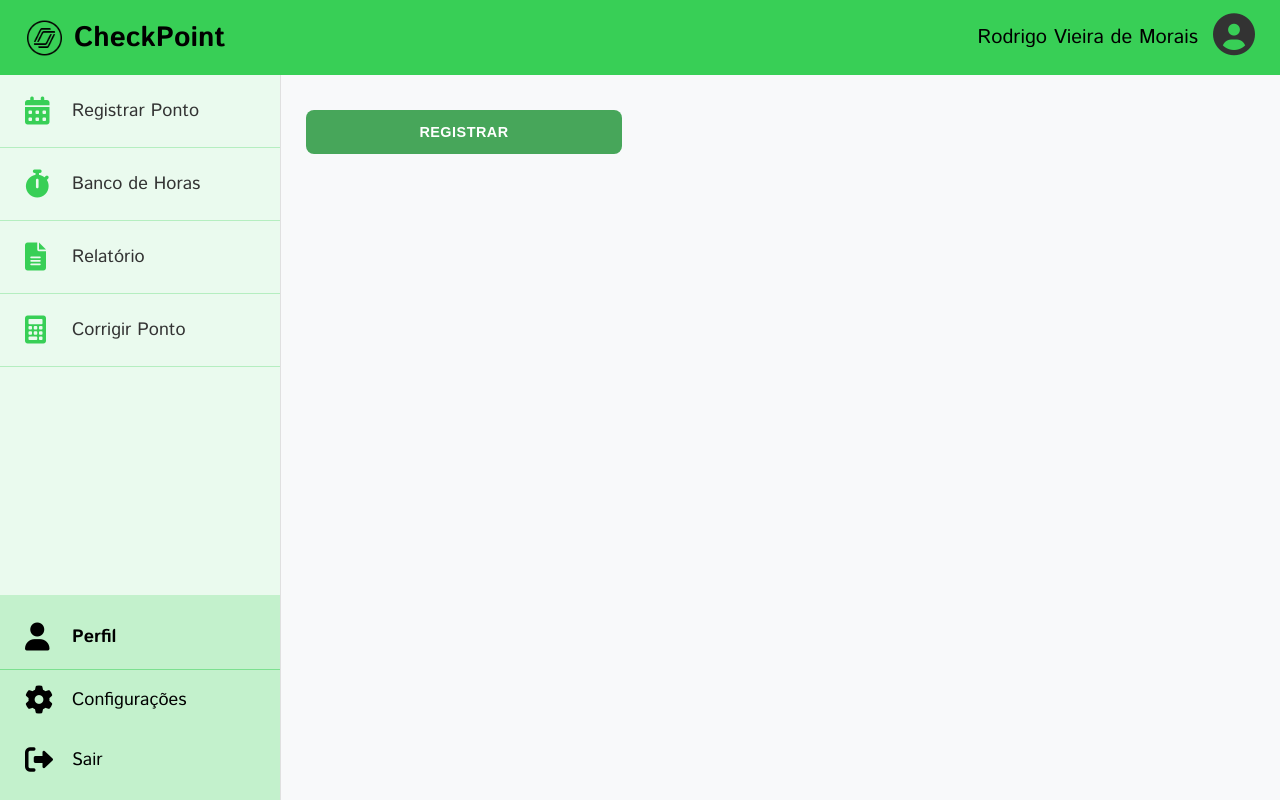
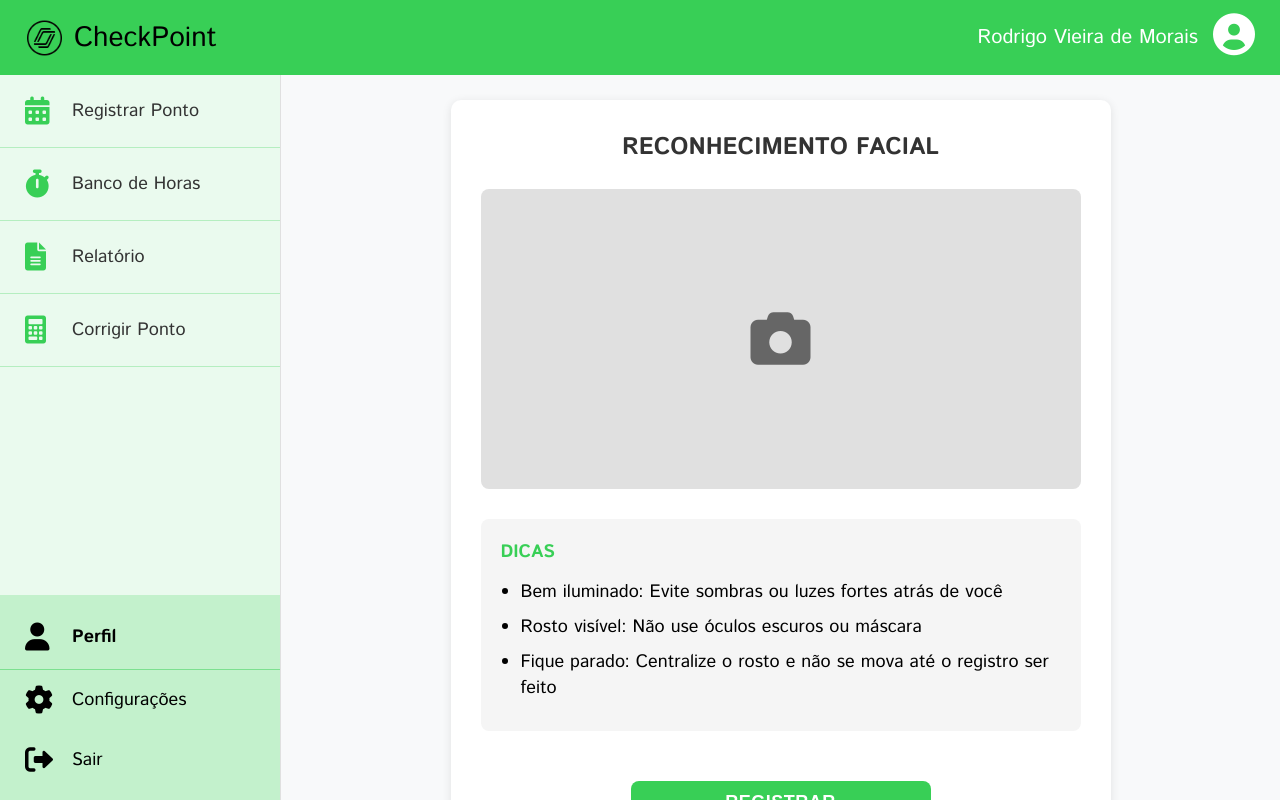
Before and after one commit to josefernandob/CheckPoint, a React (Vite) app: page /facial in a window 1280 px wide. Built offline with nearby package versions, Linux system fonts and the light colour scheme.

Commit message:
deploy 2.8

```diff
--- a/src/pages/Login/Facial.jsx
+++ b/src/pages/Login/Facial.jsx
@@ -1,13 +1,30 @@
-import React from 'react';
+import React, { useState } from 'react';
 import { useNavigate } from 'react-router-dom';
-import styles from './Facial.module.css'; // Corrigido o nome do arquivo CSS Module
+import styles from './Facial.module.css';
 
 export default function Facial() {
   const navigate = useNavigate();
+  const [isRecognizing, setIsRecognizing] = useState(false);
+  const [showConfirmation, setShowConfirmation] = useState(false);
+
+  const handleRegister = () => {
+    setIsRecognizing(true);
+
+    // Simula o processo de reconhecimento
+    setTimeout(() => {
+      setShowConfirmation(true);
+      setIsRecognizing(false);
+
+      // Redireciona após 2 segundos
+      setTimeout(() => {
+        navigate('/registrar');
+      }, 2000);
+    }, 1500);
+  };
 
   return (
     <div className={styles.appContainer}>
-      {/* Header */}
+      {/* Header (mantido igual) */}
       <div className={styles.header}>
         <div className={styles.headerLeft}>
           <img
@@ -25,9 +42,9 @@ export default function Facial() {
         </div>
       </div>
 
-      {/* Main Container */}
+      {/* Main Container (mantido igual) */}
       <div className={styles.container}>
-        {/* Sidebar */}
+        {/* Sidebar (mantido igual) */}
         <div className={styles.sidebar}>
           <div className={styles.topMenu}>
             <div
@@ -94,15 +111,51 @@ export default function Facial() {
           </div>
         </div>
 
-        {/* Main Content vazio */}
+        {/* Main Content */}
         <div className={styles.mainContent}>
+          <div className={styles.facialRecognition}>
+            <h2>RECONHECIMENTO FACIAL</h2>
 
-       <div className={styles.reg}>
-        <button onClick={() => navigate('/RegisDone')}>
+            {/* Área da câmera com confirmação */}
+            <div className={styles.cameraPreview}>
+              <div className={styles.cameraPlaceholder}>
+                {showConfirmation ? (
+                  <div className={styles.confirmationSymbol}>✓</div>
+                ) : (
+                  <i className="fas fa-camera"></i>
+                )}
+              </div>
+            </div>
 
-                     REGISTRAR
-                   </button>
-              </div>
+            {/* Dicas (mantido igual) */}
+            <div className={styles.tips}>
+              <h3>DICAS</h3>
+              <ul>
+                <li>Bem iluminado: Evite sombras ou luzes fortes atrás de você</li>
+                <li>Rosto visível: Não use óculos escuros ou máscara</li>
+                <li>Fique parado: Centralize o rosto e não se mova até o registro ser feito</li>
+              </ul>
+            </div>
+
+            {/* Botão com estados controlados */}
+            <button
+              className={`${styles.registerButton} ${
+                showConfirmation ? styles.confirmedButton : ''
+              }`}
+              onClick={handleRegister}
+              disabled={isRecognizing || showConfirmation}
+            >
+              {isRecognizing ? (
+                <>
+                  <i className="fas fa-spinner fa-spin"></i> Reconhecendo...
+                </>
+              ) : showConfirmation ? (
+                "Registro Confirmado!"
+              ) : (
+                "REGISTRAR"
+              )}
+            </button>
+          </div>
         </div>
       </div>
     </div>
--- a/src/pages/Login/Facial.module.css
+++ b/src/pages/Login/Facial.module.css
@@ -1,10 +1,16 @@
-/* Global Styles */
+/* Facial.module.css - Versão Completa Corrigida */
+
+/* Estilos Globais */
 .appContainer {
   font-size: 18px;
   font-family: "Istok Web", sans-serif;
+  height: 100vh;
+  display: flex;
+  flex-direction: column;
+  overflow: hidden;
 }
 
-/* Header Styles */
+/* Cabeçalho */
 .header {
   background-color: #38CF56;
   padding: 0 25px;
@@ -14,6 +20,7 @@
   align-items: center;
   justify-content: space-between;
   box-shadow: 0 2px 5px rgba(0, 0, 0, 0.1);
+  flex-shrink: 0;
 }
 
 .headerLeft {
@@ -29,9 +36,11 @@
 
 .logoText {
   font-size: 28px;
-  font-weight: 600;
+  font-family: "Istok Web", sans-serif;
+  font-weight: normal;
 }
 
+/* AQUI: Nome e ícone na cor branca */
 .userInfo {
   display: flex;
   align-items: center;
@@ -41,26 +50,30 @@
 .userName {
   font-size: 20px;
   font-weight: 500;
+  color: white; /* nome Rodrigo branco */
 }
 
 .userAvatar {
   font-size: 42px;
-  color: #333;
+  color: white; /* ícone branco */
 }
 
-/* Main Container */
+/* Container Principal */
 .container {
   display: flex;
-  min-height: calc(100vh - 75px);
+  flex: 1;
+  min-height: 0;
+  overflow: hidden;
 }
 
-/* Sidebar Styles */
+/* Barra Lateral de Navegação (Sidebar) */
 .sidebar {
   width: 280px;
   display: flex;
   flex-direction: column;
   background-color: white;
   border-right: 1px solid #e0e0e0;
+  overflow-y: auto;
 }
 
 .topMenu {
@@ -140,17 +153,212 @@
   margin-right: 15px;
 }
 
-/* Main Content Placeholder */
+/* Conteúdo Principal */
 .mainContent {
   flex: 1;
   padding: 25px;
   background-color: #f8f9fa;
+  display: flex;
+  justify-content: center;
+  align-items: flex-start;
+  overflow-y: auto;
 }
 
-.reg {
-width: 316px;
-height: 61px;
-flex-shrink: 0;
+.facialRecognition {
+  max-width: 600px;
+  width: 100%;
+  text-align: center;
+  padding: 30px;
+  background: white;
+  border-radius: 10px;
+  box-shadow: 0 2px 10px rgba(0, 0, 0, 0.1);
+  margin: auto;
+}
 
+.facialRecognition h2 {
+  color: #333;
+  margin: 0 0 25px 0;
+  font-size: 24px;
+  font-weight: 600;
+  position: relative;
+  z-index: 1;
+  width: 100%;
+  display: block;
+}
 
+.cameraPreview {
+  margin: 0 auto 30px;
+  width: 100%;
+  position: relative;
 }
+
+.cameraPlaceholder {
+  width: 100%;
+  height: 300px;
+  background-color: #e0e0e0;
+  border-radius: 8px;
+  display: flex;
+  align-items: center;
+  justify-content: center;
+  font-size: 60px;
+  color: #666;
+}
+
+.confirmationSymbol {
+  font-size: 100px;
+  color: #38CF56;
+  font-weight: bold;
+  animation: fadeIn 0.5s ease-out;
+}
+
+@keyframes fadeIn {
+  from {
+    opacity: 0;
+    transform: scale(0.8);
+  }
+  to {
+    opacity: 1;
+    transform: scale(1);
+  }
+}
+
+.tips {
+  background-color: #f5f5f5;
+  padding: 20px;
+  border-radius: 8px;
+  margin: 30px 0;
+  text-align: left;
+}
+
+.tips h3 {
+  margin-top: 0;
+  color: #38CF56;
+  font-size: 18px;
+  margin-bottom: 15px;
+}
+
+.tips ul {
+  padding-left: 20px;
+  margin: 0;
+}
+
+.tips li {
+  margin-bottom: 10px;
+  line-height: 1.4;
+}
+
+.registerButton {
+  background-color: #38CF56;
+  color: white;
+  border: none;
+  padding: 15px 40px;
+  font-size: 18px;
+  border-radius: 8px;
+  cursor: pointer;
+  font-weight: bold;
+  transition: all 0.3s;
+  width: 100%;
+  max-width: 300px;
+  margin-top: 20px;
+  display: inline-flex;
+  align-items: center;
+  justify-content: center;
+  gap: 10px;
+}
+
+.registerButton:hover:not(:disabled) {
+  background-color: #2eaa46;
+  transform: translateY(-2px);
+  box-shadow: 0 4px 8px rgba(0, 0, 0, 0.1);
+}
+
+.registerButton:disabled {
+  background-color: #cccccc;
+  color: #666;
+  cursor: not-allowed;
+  transform: none;
+  box-shadow: none;
+}
+
+.registerButton.confirmed {
+  background-color: #38CF56;
+  color: white;
+  cursor: default;
+}
+
+.registerButton i.fa-spinner {
+  animation: spin 1s linear infinite;
+}
+
+@keyframes spin {
+  0% { transform: rotate(0deg); }
+  100% { transform: rotate(360deg); }
+}
+
+/* Responsividade */
+@media (max-width: 768px) {
+  .container {
+    flex-direction: column;
+  }
+
+  .sidebar {
+    width: 100%;
+    flex-direction: row;
+    flex-wrap: wrap;
+  }
+
+  .topMenu {
+    display: flex;
+    flex-wrap: wrap;
+  }
+
+  .menuItem {
+    flex: 1 0 auto;
+    min-width: 150px;
+  }
+
+  .profileSection {
+    display: flex;
+    width: 100%;
+  }
+
+  .profileHeader, .profileMenuItem {
+    flex: 1;
+  }
+
+  .cameraPlaceholder {
+    height: 250px;
+  }
+}
+
+@media (max-width: 480px) {
+  .header {
+    padding: 0 15px;
+    height: 60px;
+  }
+
+  .logoText {
+    font-size: 22px;
+  }
+
+  .userName {
+    font-size: 16px;
+  }
+
+  .userAvatar {
+    font-size: 32px;
+  }
+
+  .facialRecognition {
+    padding: 20px 15px;
+  }
+
+  .cameraPlaceholder {
+    height: 200px;
+  }
+
+  .registerButton {
+    padding: 12px 30px;
+    font-size: 16px;
+  }
+}
--- a/src/pages/Login/PointRegister.module.css
+++ b/src/pages/Login/PointRegister.module.css
@@ -2,6 +2,10 @@
 .appContainer {
   font-size: 18px;
   font-family: "Istok Web", sans-serif;
+  height: 100vh;
+  display: flex;
+  flex-direction: column;
+  overflow: hidden;
 }
 
 /* Header Styles */
@@ -14,6 +18,11 @@
   align-items: center;
   justify-content: space-between;
   box-shadow: 0 2px 5px rgba(0,0,0,0.1);
+  position: fixed;
+  top: 0;
+  left: 0;
+  right: 0;
+  z-index: 200;
 }
 
 .headerLeft {
@@ -27,9 +36,12 @@
   width: auto;
 }
 
+/* Nome CheckPoint: Istok Web, sem negrito */
 .logoText {
   font-size: 28px;
-  font-weight: 600;
+  font-weight: 400; /* tirou negrito */
+  font-family: "Istok Web", sans-serif;
+  color: #000;
 }
 
 .userInfo {
@@ -38,29 +50,41 @@
   gap: 15px;
 }
 
+/* Nome Rodrigo em branco */
 .userName {
   font-size: 20px;
   font-weight: 500;
+  color: #FFF; /* branco */
 }
 
+/* Ícone ao lado de Rodrigo em branco */
 .userAvatar {
   font-size: 42px;
-  color: #333;
+  color: #FFF; /* branco */
 }
 
 /* Main Container */
 .container {
   display: flex;
   min-height: calc(100vh - 75px);
+  margin-top: 75px;
+  margin-left: 280px; /* Largura da sidebar */
+  overflow: hidden;
 }
 
 /* Sidebar Styles */
 .sidebar {
+  position: fixed;
+  top: 75px;
+  left: 0;
+  bottom: 0;
   width: 280px;
   display: flex;
   flex-direction: column;
   background-color: white;
   border-right: 1px solid #e0e0e0;
+  overflow-y: auto;  /* SCROLL vertical na sidebar */
+  z-index: 100;
 }
 
 .topMenu {
@@ -139,8 +163,11 @@
   flex: 1;
   padding: 25px;
   background-color: #f8f9fa;
+  overflow-y: auto;  /* SCROLL vertical no conteúdo principal */
+  width: 100%;
 }
 
+/* Card */
 .card {
   background-color: white;
   border-radius: 8px;
```
